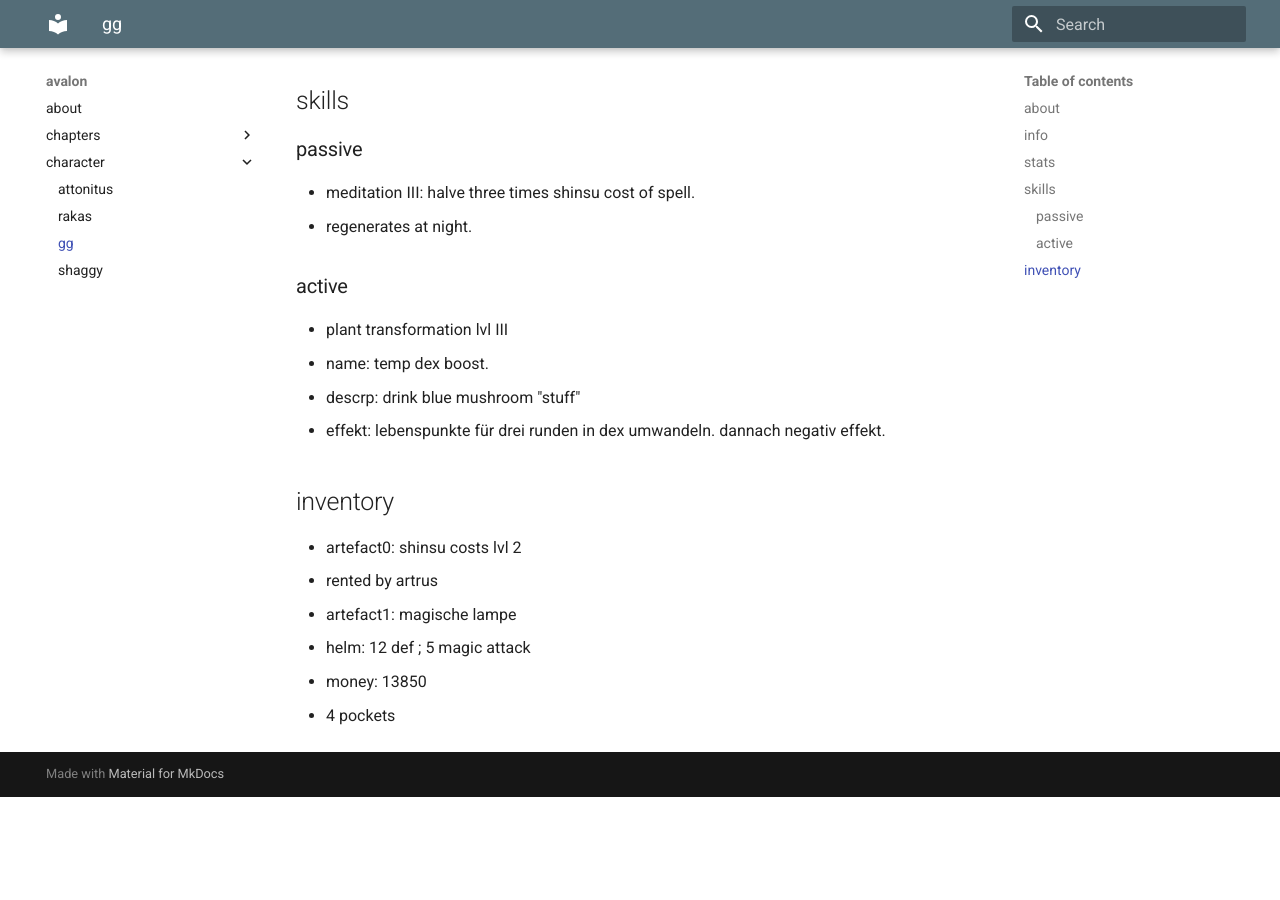
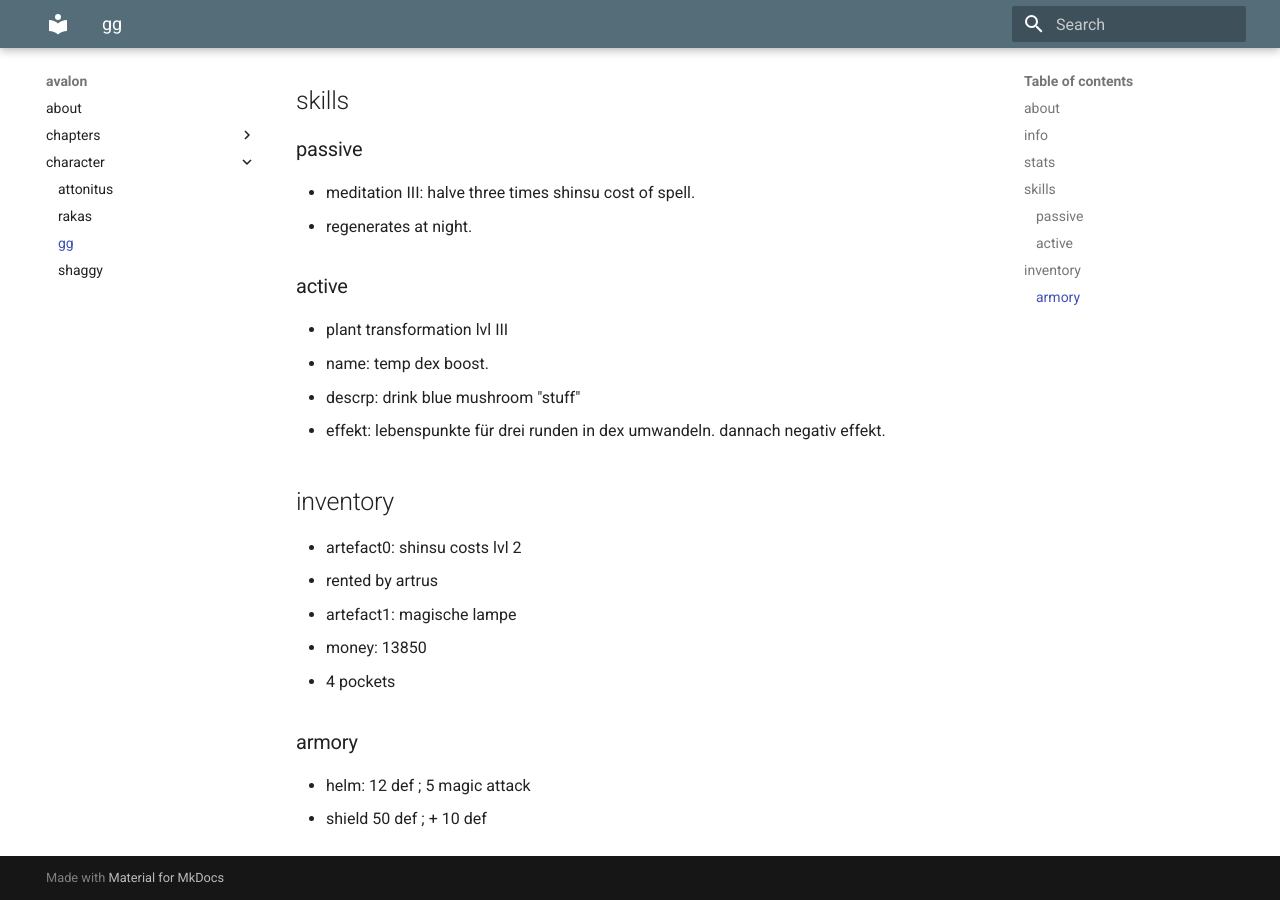
Before and after one commit to mkdocs-pnp/avalon, an MkDocs documentation site: the page built from docs/character/gustavo_ganso.md, in a window 1280 px wide and 900 px high, scrolled down 707 px. Built offline with MkDocs 1.6.1 and Material for MkDocs 9.7.7, drawn with Linux system fonts in a browser that asks for light colours; before the commit the page ends 1504 px from its top, so only the background shows below that.

Commit message:
Update gustavo_ganso.md

```diff
--- a/docs/character/gustavo_ganso.md
+++ b/docs/character/gustavo_ganso.md
@@ -38,6 +38,10 @@
 * artefact0: shinsu costs lvl 2
   * rented by artrus
 * artefact1: magische lampe
-* helm: 12 def ; 5 magic attack
 * money: 13850
 * 4 pockets
+
+### armory
+
+* helm: 12 def ; 5 magic attack
+* shield 50 def ; + 10 def
```
